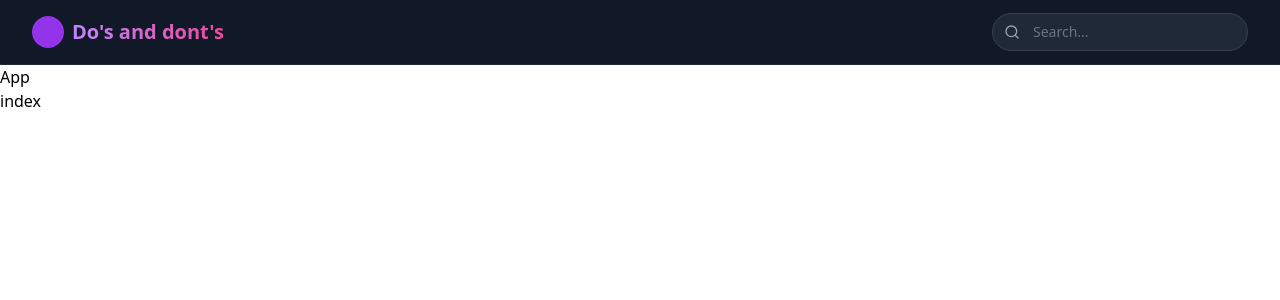
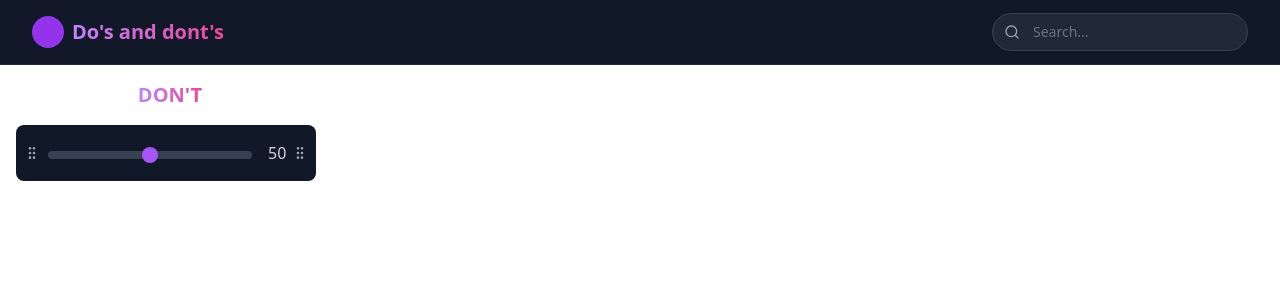
Before and after one commit to Nikibudd/322Component, a Next.js app: page / in a window 1280 px wide. Shown: the top 300 px of the page. Built offline with nearby package versions, Linux system fonts and the light colour scheme.

Commit message:
component complete

```diff
--- /dev/null
+++ b/components/TrollVolume.jsx
@@ -0,0 +1,176 @@
+import React, { useState, useEffect, useRef } from 'react';
+import { GripVertical } from 'lucide-react';
+
+export default function TrollVolume() {
+  const [rotation, setRotation] = useState(0);
+  const [volume, setVolume] = useState(50);
+  const [isDragging, setIsDragging] = useState(false);
+  const [isRotating, setIsRotating] = useState(false);
+  const sliderRef = useRef(null);
+  const startRotationPos = useRef(0);
+  const startRotationAngle = useRef(0);
+
+  useEffect(() => {
+    const handleMouseMove = (e) => {
+      if (isRotating && sliderRef.current) {
+        const rect = sliderRef.current.getBoundingClientRect();
+        const centerX = rect.left + rect.width / 2;
+        const centerY = rect.top + rect.height / 2;
+
+        const angle = Math.atan2(
+          e.clientY - centerY,
+          e.clientX - centerX
+        ) * (180 / Math.PI);
+
+        let newRotation = angle - startRotationPos.current + startRotationAngle.current;
+        newRotation = ((newRotation + 180) % 360) - 180;
+
+        setRotation(newRotation);
+      }
+    };
+
+    const handleMouseUp = () => {
+      setIsRotating(false);
+      const startRotation = rotation;
+      const startTime = performance.now();
+      const duration = 600;
+
+      const animateReset = (currentTime) => {
+        const elapsed = currentTime - startTime;
+        const progress = Math.min(elapsed / duration, 1);
+
+        const easeOutElastic = (x) => {
+          const c4 = (2 * Math.PI) / 3;
+          return x === 0 ? 0 : x === 1 ? 1
+            : Math.pow(2, -10 * x) * Math.sin((x * 10 - 0.75) * c4) + 1;
+        };
+
+        const currentRotation = startRotation * (1 - easeOutElastic(progress));
+        setRotation(currentRotation);
+
+        if (progress < 1) {
+          requestAnimationFrame(animateReset);
+        }
+      };
+
+      requestAnimationFrame(animateReset);
+    };
+
+    document.addEventListener('mousemove', handleMouseMove);
+    document.addEventListener('mouseup', handleMouseUp);
+    document.addEventListener('touchmove', (e) => handleMouseMove(e.touches[0]));
+    document.addEventListener('touchend', handleMouseUp);
+
+    return () => {
+      document.removeEventListener('mousemove', handleMouseMove);
+      document.removeEventListener('mouseup', handleMouseUp);
+      document.removeEventListener('touchmove', (e) => handleMouseMove(e.touches[0]));
+      document.removeEventListener('touchend', handleMouseUp);
+    };
+  }, [isRotating, rotation]);
+
+  useEffect(() => {
+    let animationFrame;
+
+    const simulateGravity = () => {
+      if (!isDragging) {
+        const normalizedRotation = ((rotation + 180) % 360) - 180;
+        const gravityForce = Math.sin((normalizedRotation * Math.PI) / 180) * -5;
+
+        setVolume(prev => {
+          const newVolume = prev - gravityForce;
+          if (newVolume <= 0) return 0;
+          if (newVolume >= 100) return 100;
+          return newVolume;
+        });
+      }
+      animationFrame = requestAnimationFrame(simulateGravity);
+    };
+
+    animationFrame = requestAnimationFrame(simulateGravity);
+    return () => cancelAnimationFrame(animationFrame);
+  }, [rotation, isDragging]);
+
+  const handleRotationStart = (e) => {
+    const clientX = e.touches ? e.touches[0].clientX : e.clientX;
+    const clientY = e.touches ? e.touches[0].clientY : e.clientY;
+
+    if (sliderRef.current) {
+      const rect = sliderRef.current.getBoundingClientRect();
+      const centerX = rect.left + rect.width / 2;
+      const centerY = rect.top + rect.height / 2;
+
+      startRotationPos.current = Math.atan2(
+        clientY - centerY,
+        clientX - centerX
+      ) * (180 / Math.PI);
+
+      startRotationAngle.current = rotation;
+      setIsRotating(true);
+    }
+  };
+
+  return (
+    <div className="flex flex-col items-center space-y-4 p-4">
+      <h1 className="ml-2 text-xl font-bold bg-gradient-to-r from-purple-400 to-pink-500 bg-clip-text text-transparent">DON'T</h1>
+      <div
+        ref={sliderRef}
+        className="relative flex items-center space-x-4 bg-gray-900 p-4 rounded-lg"
+        style={{
+          transform: `rotate(${rotation}deg)`,
+          width: '300px',
+          cursor: isRotating ? 'grabbing' : 'grab',
+          transition: isRotating ? 'none' : 'transform 600ms cubic-bezier(0.34, 1.56, 0.64, 1)'
+        }}
+      >
+        <div
+          className={`absolute left-0 top-0 bottom-0 w-8 flex items-center justify-center
+                     hover:bg-gray-800 rounded-l-lg transition-colors group ${isRotating ? 'bg-gray-800' : ''}`}
+          onMouseDown={handleRotationStart}
+          onTouchStart={handleRotationStart}
+        >
+          <GripVertical
+            className="w-4 h-4 text-gray-400 group-hover:text-purple-400 transition-colors"
+          />
+        </div>
+
+        <div
+          className={`absolute right-0 top-0 bottom-0 w-8 flex items-center justify-center
+                     hover:bg-gray-800 rounded-r-lg transition-colors group ${isRotating ? 'bg-gray-800' : ''}`}
+          onMouseDown={handleRotationStart}
+          onTouchStart={handleRotationStart}
+        >
+          <GripVertical
+            className="w-4 h-4 text-gray-400 group-hover:text-purple-400 transition-colors"
+          />
+        </div>
+
+        <div className="flex-grow select-none">
+          <input
+            type="range"
+            value={volume}
+            min="0"
+            max="100"
+            className="w-full h-2 rounded-lg appearance-none cursor-pointer
+                       bg-gray-700 accent-purple-500
+                       [&::-webkit-slider-thumb]:appearance-none
+                       [&::-webkit-slider-thumb]:w-4
+                       [&::-webkit-slider-thumb]:h-4
+                       [&::-webkit-slider-thumb]:bg-purple-500
+                       [&::-webkit-slider-thumb]:rounded-full
+                       [&::-webkit-slider-thumb]:hover:bg-purple-400
+                       [&::-webkit-slider-thumb]:transition-colors
+                       [&::-moz-range-thumb]:w-4
+                       [&::-moz-range-thumb]:h-4
+                       [&::-moz-range-thumb]:bg-purple-500
+                       [&::-moz-range-thumb]:border-none
+                       [&::-moz-range-thumb]:rounded-full
+                       [&::-moz-range-thumb]:hover:bg-purple-400
+                       [&::-moz-range-thumb]:transition-colors"
+          />
+        </div>
+        <span className="text-gray-300 min-w-[2rem] mr-8 select-none">{Math.round(volume)}</span>
+      </div>
+    </div>
+  );
+}
--- a/pages/_app.jsx
+++ b/pages/_app.jsx
@@ -5,7 +5,6 @@ export default function App({Component, pageProps}) {
     return (
         <div>
             <Header></Header>
-            <h1>App</h1>
             <Component {...pageProps}/>
         </div>
     )
--- a/pages/index.jsx
+++ b/pages/index.jsx
@@ -1,7 +1,10 @@
+import TrollVolume from "../components/TrollVolume";
 
 export default function index() {
 
     return (
-        <div>index</div>
+        <div className="flex flex-auto">
+            <TrollVolume/>
+        </div>
     )
 }
```
Also changed, not shown: 1 other file (tests, documents, lock files or other folders).
